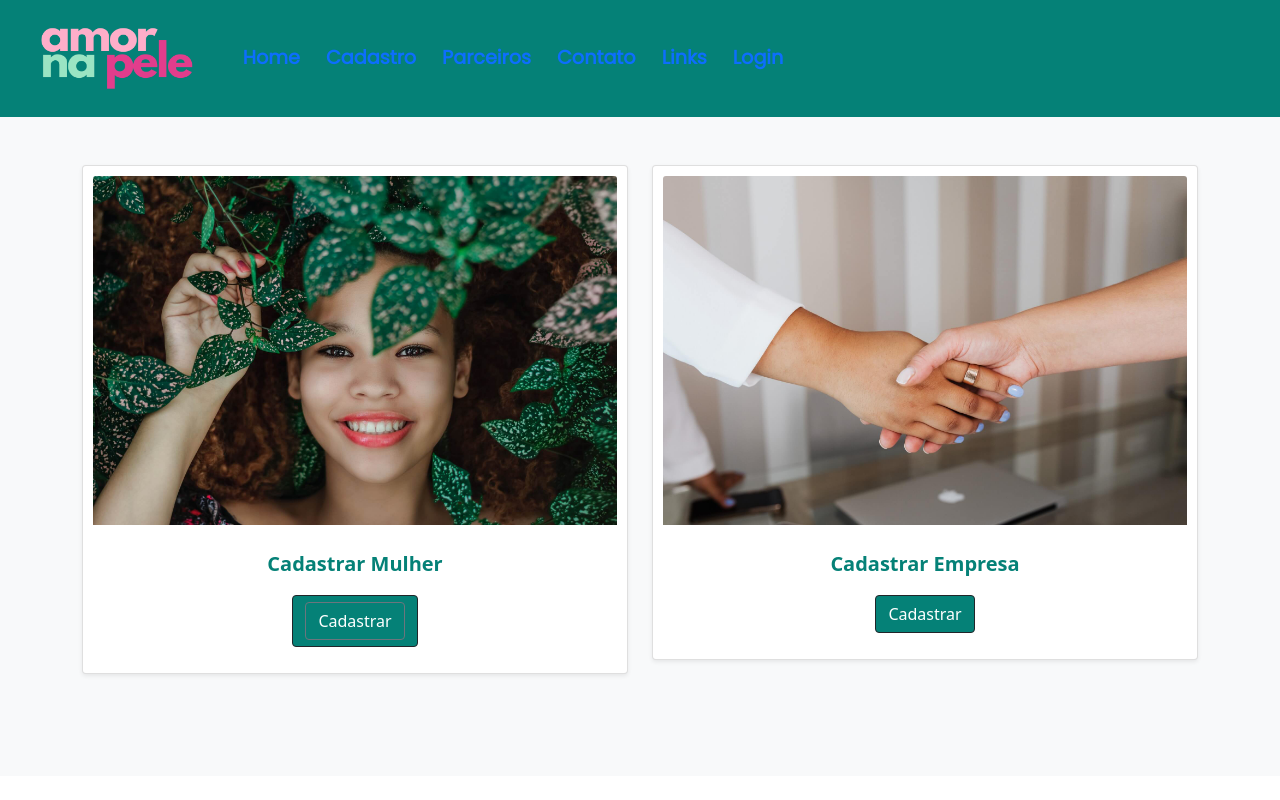
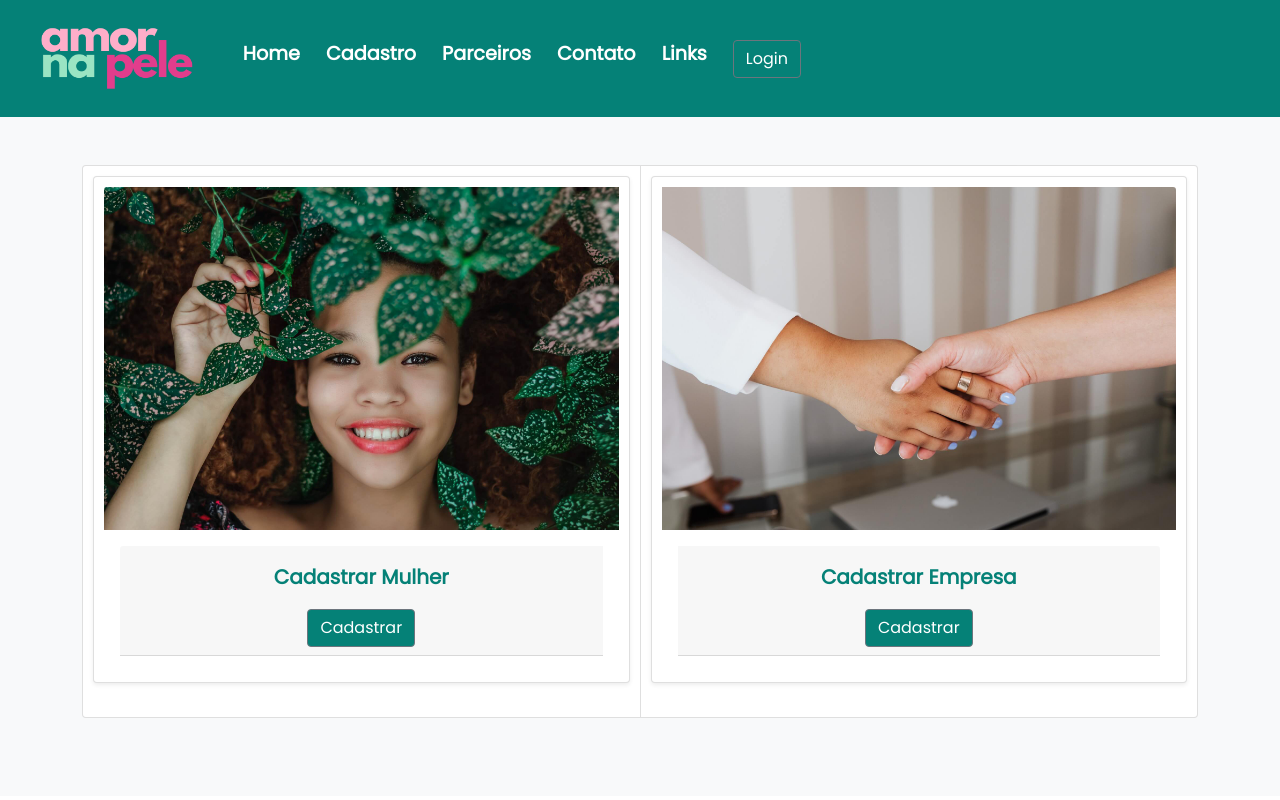
Before and after one commit to EngMateusCardoso/amor-na-pele_entrega-final, a React (Create React App) app: page /Cadastro in a window 1280 px wide. Shown: the top 800 px of the page. Built offline with nearby package versions, Linux system fonts and the light colour scheme.

Commit message:
update forms, login and links

```diff
--- a/src/components/Carrossel/index.jsx
+++ b/src/components/Carrossel/index.jsx
@@ -68,15 +68,12 @@ export default () => {
           data-bs-target="#carouselExampleFade"
           data-bs-slide="next"
         >
-          <span
-            className="carousel-control-next-icon"
-            aria-hidden="true"
-          ></span>
-          <span className="visually-hidden">Next</span>
+          <span class="carousel-control-next-icon" aria-hidden="true"></span>
+          <span class="visually-hidden">Next</span>
         </button>
       </div>
-      <div id="myCarousel" className="carousel slide" data-ride="carousel">
-        <ol className="carousel-indicators">
+      <div id="myCarousel" class="carousel slide" data-ride="carousel">
+        <ol class="carousel-indicators">
           <li data-target="#myCarousel" data-slide-to="0" class="active"></li>
           <li data-target="#myCarousel" data-slide-to="1"></li>
         </ol>
--- a/src/components/FormEmpresa/index.jsx
+++ b/src/components/FormEmpresa/index.jsx
@@ -3,9 +3,6 @@ import React from "react";
 export default () => {
   return (
     <>
-      <div className="row">
-        <div className="collapse" id="collapseFormEmpresa">
-          <div className="card mb-4 shadow-sm">
       <h2 className="titleForm">Cadastro Empresa</h2>
       <form className="cardForm" action="confirmarEmpresa.html">
         <div className="form-group">
@@ -81,9 +78,7 @@ export default () => {
           />
         </div>
         <div className="form-group">
-                <label for="descricaoNegocio">
-                  Especialidade do seu negócio:
-                </label>
+          <label for="descricaoNegocio">Especialidade do seu negócio:</label>
           <input
             type="text"
             className="form-control"
@@ -95,9 +90,6 @@ export default () => {
           Cadastrar
         </button>
       </form>
-          </div>
-        </div>
-      </div>
     </>
   );
 };
--- a/src/components/FormMulher/index.jsx
+++ b/src/components/FormMulher/index.jsx
@@ -1,73 +1,45 @@
-import React, { useState } from "react";
-import { Modal, ModalHeader, ModalBody, ModalFooter, Button } from "reactstrap";
+import React from "react";
 
-const ModalLink = () => {
-  const [modal, setModal] = useState(false);
-  const toggle = () => setModal(!modal);
-
+export default () => {
   return (
-    <div style={{ textAlign: "center" }}>
-      <Button onClick={toggle}>Cadastrar</Button>
-      <Modal size="xl" isOpen={modal} toggle={toggle}>
-        <ModalHeader>
-          <h2 className="titleForm">Cadastro Mulher</h2>
-        </ModalHeader>
-        <ModalBody style={{ height: "75vh" }}>
-          <div className="row">
-            <div className="collapse" id="collapseFormMulher">
-              <div className="card mb-4 shadow-sm">
-                <form className="cardForm" action="confirmarPessoa.html">
-                  <div className="form-group">
-                    <label for="nomeMulher">Nome completo:</label>
+    <>
+      <h2 class="titleForm">Cadastro Mulher</h2>
+      <form class="cardForm" action="confirmarPessoa.html">
+        <div class="form-group">
+          <label for="inputNome">Nome completo:</label>
           <input
             type="text"
-                      className="form-control"
-                      id="nomeMulher"
+            class="form-control"
+            id="inputNome"
             placeholder="Nome"
           />
         </div>
-                  <div className="form-group">
-                    <label for="dataNascimento">Data de nascimento:</label>
-                    <input
-                      type="date"
-                      class="form-control"
-                      id="dataNascimento"
-                    />
+        <div class="form-group">
+          <label for="inputNascimento">Data de nascimento:</label>
+          <input type="date" class="form-control" id="inputNascimento" />
         </div>
-                  <div className="form-group">
-                    <label for="numeroTelefoneMulher">Telefone:</label>
+        <div class="form-group">
+          <label for="inputTelefone">Telefone:</label>
           <input
             type="tel"
-                      className="form-control"
-                      id="numeroTelefoneMulher"
+            class="form-control"
+            id="inputTelefone"
             placeholder="Telefone"
           />
         </div>
-                  <div className="form-group">
-                    <label for="emailMulher">Endereço de e-mail:</label>
+        <div class="form-group">
+          <label for="inputEmail">Endereço de e-mail:</label>
           <input
             type="email"
-                      className="form-control"
-                      id="emailMulher"
+            class="form-control"
+            id="inputEmail"
             placeholder="email@exemplo.com"
           />
         </div>
-                  <button type="submit" className="btn btn-dark">
+        <button type="submit" class="btn btn-dark">
           Cadastrar
         </button>
       </form>
-              </div>
-            </div>
-          </div>
-        </ModalBody>
-        <ModalFooter>
-          <Button color="success" onClick={toggle}>
-            OK{" "}
-          </Button>
-        </ModalFooter>
-      </Modal>
-    </div>
+    </>
   );
 };
-
-export default ModalLink;
--- a/src/components/Header/index.jsx
+++ b/src/components/Header/index.jsx
@@ -9,6 +9,7 @@ import {
   NavbarBrand,
 } from "reactstrap";
 import Logo from "../../assets/img/logo_menu.png";
+import ModalLink from "../../components/Login";
 
 export default (props) => {
   // Collapse isOpen State
@@ -30,33 +31,33 @@ export default (props) => {
         <Collapse isOpen={isOpen} navbar className="justify-content-end">
           <Nav className="justify-content-center">
             <NavItem>
-              <NavLink className="menu" href="/">
+              <NavLink className="menu text-white" href="/">
                 Home
               </NavLink>
             </NavItem>
             <NavItem>
-              <NavLink className="menu" href="/cadastro">
+              <NavLink className="menu text-white" href="/cadastro">
                 Cadastro
               </NavLink>
             </NavItem>
             <NavItem>
-              <NavLink className="menu" href="/Parceiros">
+              <NavLink className="menu text-white" href="/Parceiros">
                 Parceiros
               </NavLink>
             </NavItem>
             <NavItem>
-              <NavLink className="menu" href="/Contato">
+              <NavLink className="menu text-white" href="/Contato">
                 Contato
               </NavLink>
             </NavItem>
             <NavItem>
-              <NavLink className="menu" href="/Links">
+              <NavLink className="menu text-white" href="/Links">
                 Links
               </NavLink>
             </NavItem>
             <NavItem>
-              <NavLink className="menu" href="/Login">
-                Login
+              <NavLink className="menu text-white" href="">
+                <ModalLink>Login</ModalLink>
               </NavLink>
             </NavItem>
           </Nav>
--- a/src/components/Linkscard/index.jsx
+++ b/src/components/Linkscard/index.jsx
@@ -2,16 +2,8 @@ import React from "react";
 
 export default (props) => {
   return (
-    <section className="album py-5 bg-light">
-      <div className="container">
-        <div className="row">
-          <div className="col-md-6">
     <div className="card mb-4 shadow-sm">
-              <img
-                className="card-img-top"
-                src={props.foto}
-                alt={props.descricao}
-              />
+      <img className="card-img-top" src={props.foto} alt={props.descricao} />
       <div className="card-body">
         <h2 src={props.titulo}></h2>
         <p src={props.texto}></p>
@@ -26,9 +18,5 @@ export default (props) => {
         </a>
       </div>
     </div>
-          </div>
-        </div>
-      </div>
-    </section>
   );
 };
--- a/src/components/Login/index.jsx
+++ b/src/components/Login/index.jsx
@@ -1,11 +1,3 @@
-/*
-import React from "react";
-import Loginform from "../../components/Loginform";
-
-export default () => {
-  return <Loginform />;
-};
-*/
 import React, { useState } from "react";
 import { Modal, ModalHeader, ModalBody, ModalFooter, Button } from "reactstrap";
 
@@ -15,10 +7,10 @@ const ModalLink = () => {
 
   return (
     <div style={{ textAlign: "center" }}>
-      <Button onClick={toggle}>Cadastrar</Button>
+      <Button onClick={toggle}>Login</Button>
       <Modal size="xl" isOpen={modal} toggle={toggle}>
-        <ModalHeader>Title</ModalHeader>
-        <ModalBody style={{ height: "75vh" }}>
+        <ModalHeader>Login</ModalHeader>
+        <ModalBody style={{ height: "40vh" }}>
           <iframe
             style={{
               height: "100%",
@@ -26,8 +18,46 @@ const ModalLink = () => {
               borderStyle: "none",
               borderRadius: "10px",
             }}
-            src="website URL here"
+            src=" "
           />
+          <div class="row">
+            <div class="card mb-4" id="formLogin">
+              <form class="cardForm" action="index.html">
+                <div class="form-group">
+                  <label for="inputLogin">Login:</label>
+                  <input
+                    type="email"
+                    class="form-control"
+                    id="inputLogin"
+                    placeholder="Digite seu e-mail"
+                  />
+                </div>
+                <div class="form-group">
+                  <label for="inputSenha">Senha:</label>
+                  <input
+                    type="password"
+                    class="form-control"
+                    id="inputSenha"
+                    placeholder="Digite sua senha"
+                  />
+                </div>
+                <button class="btn btn-dark" type="submit">
+                  Entrar
+                </button>
+              </form>
+              <div class="form-group" id="checkLogin">
+                <input
+                  class="form-check-input"
+                  type="checkbox"
+                  value=""
+                  id="form1Example3"
+                />
+                <label class="form-check-label" for="form1Example3">
+                  Lembrar minha senha
+                </label>
+              </div>
+            </div>
+          </div>
         </ModalBody>
         <ModalFooter>
           <Button color="success" onClick={toggle}>
--- a/src/index.css
+++ b/src/index.css
@@ -101,7 +101,7 @@ footer ul li a {
   padding: 10px;
   text-align: center;
 }
-/*Páginas Cadastrar Empresa, Cadastrar Pessoa e Contato*/
+/*Cadastrar Empresa, Cadastrar Pessoa e Contato*/
 .titleForm,
 .modal-title {
   font-family: "Poppins", sans-serif;
--- a/src/pages/Cadastro/index.jsx
+++ b/src/pages/Cadastro/index.jsx
@@ -1,66 +1,81 @@
 import React from "react";
 import cardcadastropessoa from "../../assets/img/cardcadastropessoa.jpg";
 import cardcadastroempresa from "../../assets/img/cardcadastroempresa.jpg";
-import ModalLink from "../../components/FormMulher";
+import FormMulher from "../../components/FormMulher";
+import FormEmpresa from "../../components/FormEmpresa";
+
+import {
+  Accordion,
+  Collapse,
+  Card,
+  CardBody,
+  CardHeader,
+  ButtonToggle,
+  CardGroup,
+} from "reactstrap";
 
 export default () => {
+  const [isOpen, setIsOpen] = React.useState(false);
+  const toggle = () => setIsOpen(!isOpen);
+
   return (
     <section className="album py-5 bg-light">
       <div className="container">
         <div className="row">
+          <Accordion defaultActiveKey="0">
+            <CardGroup>
               {/*Primeiro Card*/}
-          <div className="col-md-6">
+              <Card className="col-md-6">
                 <div className="card mb-4 shadow-sm">
                   <img
                     className="card-img-top"
                     src={cardcadastropessoa}
                     alt="Card Cadastrar Mulher"
                   />
-
                   <div className="card-body">
+                    <CardHeader>
                       <h5 className="card-title"></h5>
                       <p className="card-text">Cadastrar Mulher</p>
-                <a
-                  className="btn btn-dark"
-                  data-bs-toggle="collapse"
-                  href="#collapseFormMulher"
-                  role="button"
-                  aria-expanded="false"
-                  aria-controls="collapseExample"
-                >
-                  <ModalLink>Cadastrar</ModalLink>
-                </a>
+                      <ButtonToggle eventKey="0" onClick={toggle}>
+                        Cadastrar
+                      </ButtonToggle>
+                    </CardHeader>
+                    <Collapse eventKey="0" isOpen={isOpen}>
+                      <CardBody>
+                        <FormMulher />
+                      </CardBody>
+                    </Collapse>
                   </div>
                 </div>
-          </div>
+              </Card>
               {/*Primeiro Card*/}
-
               {/*Segundo Card*/}
-          <div className="col-md-6">
+              <Card className="col-md-6">
                 <div className="card mb-4 shadow-sm">
                   <img
                     className="card-img-top"
                     src={cardcadastroempresa}
                     alt="Card Cadastrar Empresa"
                   />
-
                   <div className="card-body">
+                    <CardHeader>
                       <h5 className="card-title"></h5>
                       <p className="card-text">Cadastrar Empresa</p>
-                <a
-                  className="btn btn-dark"
-                  data-bs-toggle="collapse"
-                  href="#collapseFormEmpresa"
-                  role="button"
-                  aria-expanded="false"
-                  aria-controls="collapseEmpresa"
-                >
+                      <ButtonToggle eventKey="1" onClick={toggle}>
                         Cadastrar
-                </a>
+                      </ButtonToggle>
+                    </CardHeader>
+                    <Collapse eventKey="1" isOpen={isOpen}>
+                      <CardBody>
+                        <FormEmpresa />
+                      </CardBody>
+                    </Collapse>
                   </div>
                 </div>
-          </div>
+              </Card>
               {/*Segundo Card*/}
+            </CardGroup>
+          </Accordion>
         </div>
       </div>
     </section>
--- a/src/pages/Links/index.jsx
+++ b/src/pages/Links/index.jsx
@@ -6,16 +6,17 @@ import emboasmaos from "../../assets/img/emboasmaos.png";
 import socialcare from "../../assets/img/socialcare.png";
 import falamulher from "../../assets/img/falamulher.png";
 import amigasdopeito from "../../assets/img/amigasdopeito.png";
-import { Col, Row } from "reactstrap";
+import { Col, Container, Row } from "reactstrap";
 
 export default () => {
   return (
     <section className="cardsLinks">
+      <Container>
         <Row>
           <Col>
             <Linkscard
               foto={emboasmaos}
-            titulo="Em Boas Mãos"
+              titulo={"Em Boas Mãos"}
               descricao="ONG Em Boas Mãos"
               texto="Buscamos através de um trabalho criterioso e avaliado caso a
                         caso, devolver a autoestima perdida ao longo da vida, e
@@ -54,6 +55,7 @@ export default () => {
             ></Linkscard>
           </Col>
         </Row>
+      </Container>
     </section>
   );
 };
```
Also changed, not shown: src/components/Loginform/index.jsx (deleted, +0 -93 lines). Lines whose indentation alone changed are shown as unchanged.
